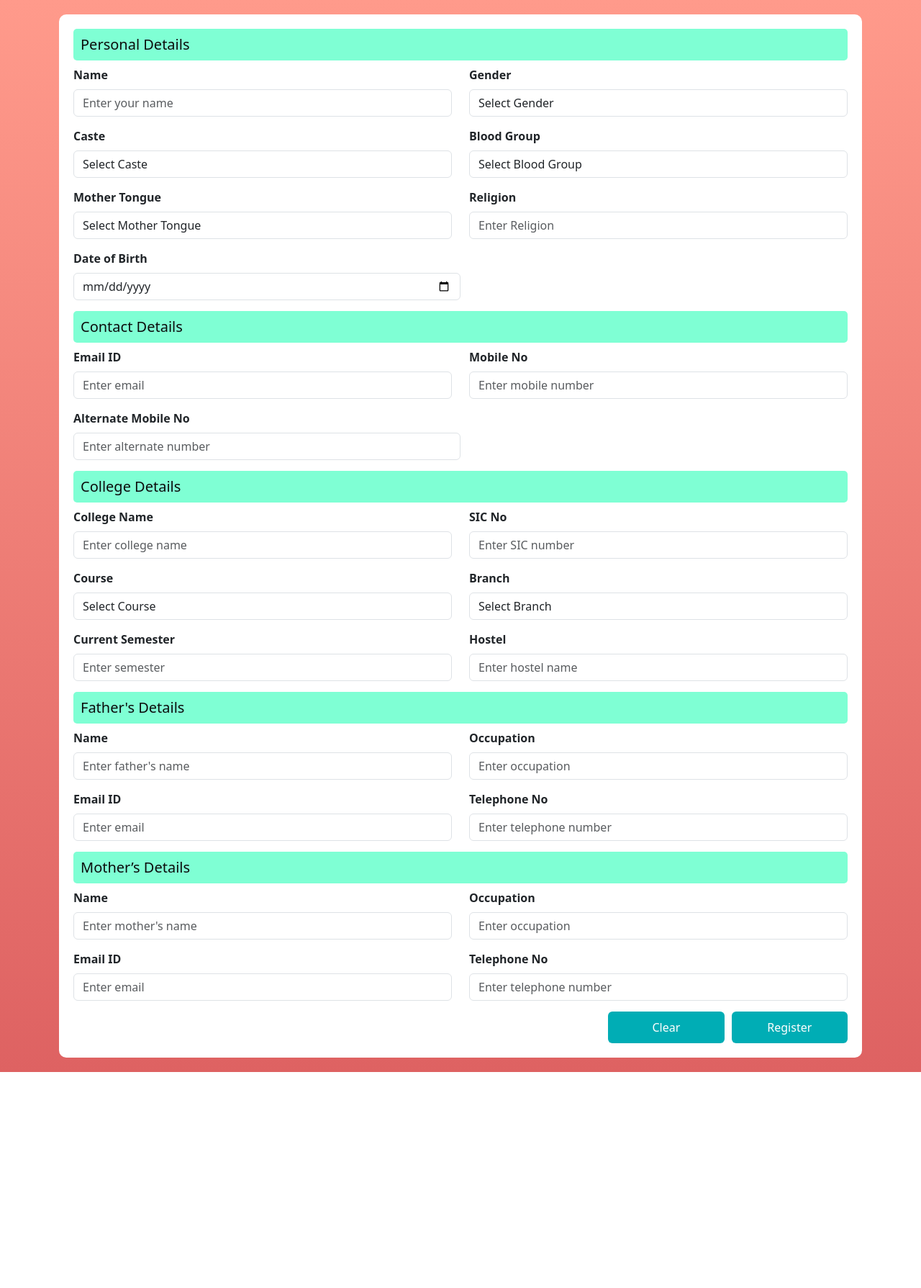
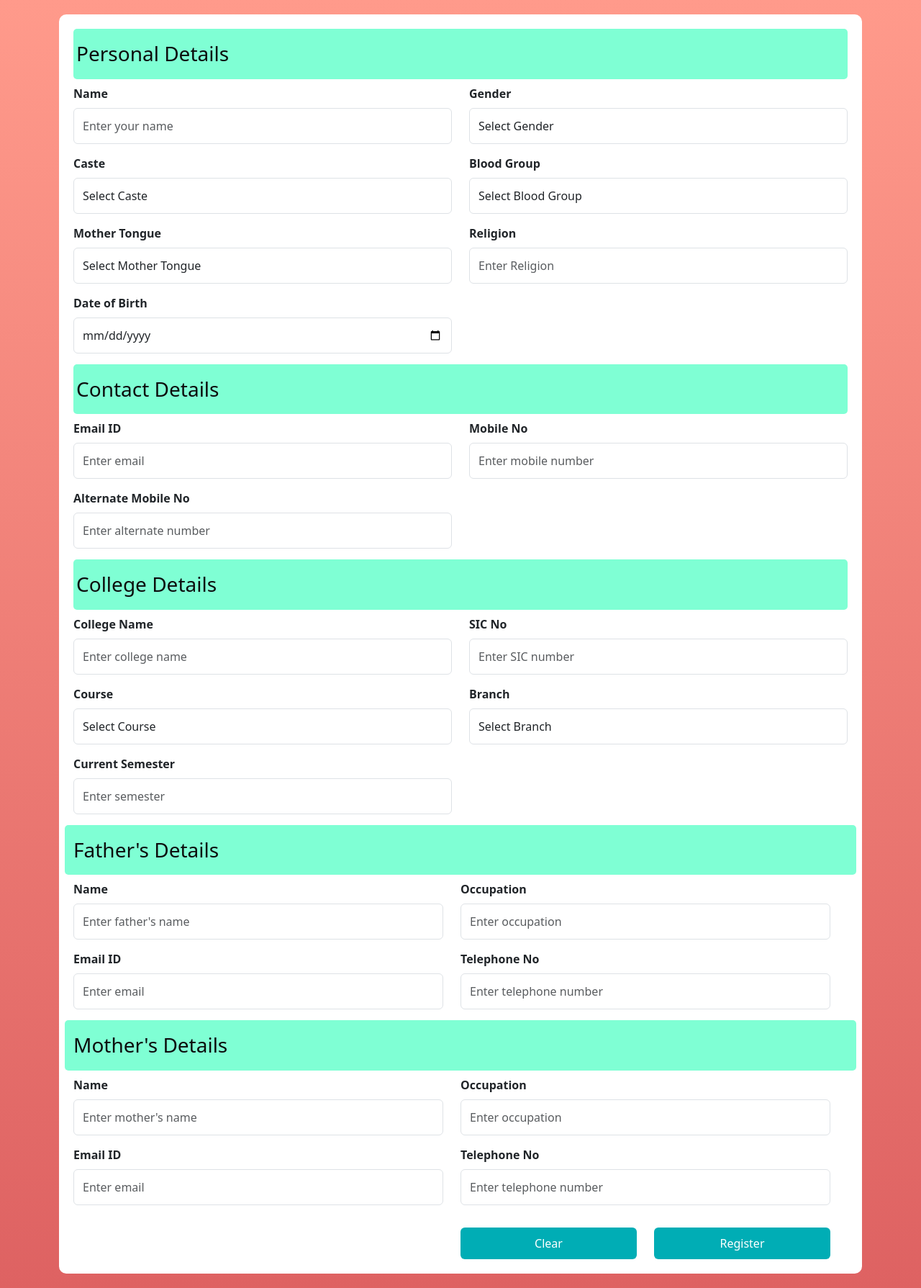
Before and after one commit to Manasghosh7681/DevNaviSoft, a PHP site: page /student_registration.html in a window 1280 px wide. Shown: the whole page at 72% size. Before the commit the page ends 1489 px from the top, so only its background shows below. Run offline with PHP 8.4, Linux system fonts and the light colour scheme.

Commit message:
registration user input

```diff
--- a/Student/student_login.css
+++ b/Student/student_login.css
@@ -1,4 +1,3 @@
-
 body {
     background: linear-gradient(to bottom, #ff9a8b, #de6262);
 }
--- a/Student/student_registration.css
+++ b/Student/student_registration.css
@@ -57,10 +57,10 @@ select:focus {
     background: #008c8c;
 }
 
-h5 {
+h3 {
     color: rgb(12, 12, 12);
     background-color: aquamarine;
-    padding: 10px;
+    padding:18px 4px;
     border-radius: 5px;
 }
 
--- a/Student/student_registration.html
+++ b/Student/student_registration.html
@@ -11,15 +11,16 @@
 <body>
     <div class="container">
         <form>
-            <h5>Personal Details</h5>
+            <h3>Personal Details</h3>
             <div class="row">
                 <div class="col-md-6 form-group">
                     <label>Name</label>
-                    <input type="text" class="form-control" required placeholder="Enter your name">
+                    <input type="text" class="form-control" required placeholder="Enter your name" id="name"
+                        style="height: 50px;">
                 </div>
                 <div class="col-md-6 form-group">
                     <label>Gender</label>
-                    <select class="form-control">
+                    <select class="form-control" style="height: 50px;" id="gender">
                         <option value="">Select Gender</option>
                         <option>Male</option>
                         <option>Female</option>
@@ -30,7 +31,7 @@
             <div class="row">
                 <div class="col-md-6 form-group">
                     <label>Caste</label>
-                    <select class="form-control">
+                    <select class="form-control" style="height: 50px;">
                         <option value="">Select Caste</option>
                         <option>General</option>
                         <option>OBC</option>
@@ -40,7 +41,7 @@
                 </div>
                 <div class="col-md-6 form-group">
                     <label>Blood Group</label>
-                    <select class="form-control">
+                    <select class="form-control" style="height: 50px;" id="blood">
                         <option value="">Select Blood Group</option>
                         <option value="A+">A+</option>
                         <option value="A-">A-</option>
@@ -57,7 +58,7 @@
             <div class="row">
                 <div class="form-group col-md-6">
                     <label>Mother Tongue</label>
-                    <select class="form-control">
+                    <select class="form-control" style="height: 50px;" id="mt">
                         <option value="">Select Mother Tongue</option>
                         <option value="Odia">Odia</option>
                         <option value="Hindi">Hindi</option>
@@ -67,45 +68,54 @@
                 </div>
                 <div class="col-md-6 form-group">
                     <label>Religion</label>
-                    <input type="text" class="form-control" placeholder="Enter Religion">
+                    <input type="text" class="form-control" placeholder="Enter Religion" id="religion"
+                        style="height: 50px;">
                 </div>
             </div>
+            <div class="row">
                 <div class="col-md-6 form-group">
                     <label>Date of Birth</label>
-                    <input type="date" class="form-control">
+                    <input type="date" class="form-control" id="dob" style="height: 50px;">
+                </div>
             </div>
 
-            <h5>Contact Details</h5>
+            <h3>Contact Details</h3>
             <div class="row">
                 <div class="col-md-6 form-group">
                     <label>Email ID</label>
-                    <input type="email" class="form-control" placeholder="Enter email">
+                    <input type="email" class="form-control" placeholder="Enter email" id="email" style="height: 50px;">
                 </div>
                 <div class="col-md-6 form-group">
                     <label>Mobile No</label>
-                    <input type="tel" class="form-control" placeholder="Enter mobile number">
+                    <input type="tel" class="form-control" placeholder="Enter mobile number" id="mob"
+                        style="height: 50px;">
                 </div>
             </div>
+            <div class="row">
                 <div class="form-group col-md-6">
                     <label>Alternate Mobile No</label>
-                <input type="tel" class="form-control" placeholder="Enter alternate number">
+                    <input type="tel" class="form-control" placeholder="Enter alternate number" id="altmob"
+                        style="height: 50px;">
                 </div>
-            <h5>College Details</h5>
+            </div>
+            <h3>College Details</h3>
             <div class="row">
                 <div class="col-md-6 form-group">
                     <label>College Name</label>
-                    <input type="text" class="form-control" placeholder="Enter college name">
+                    <input type="text" class="form-control" placeholder="Enter college name" id="clgname"
+                        style="height: 50px;">
                 </div>
                 <div class="col-md-6 form-group">
                     <label>SIC No</label>
-                    <input type="text" class="form-control" placeholder="Enter SIC number">
+                    <input type="text" class="form-control" placeholder="Enter SIC number" id="sicno"
+                        style="height: 50px;">
                 </div>
             </div>
             <div class="row">
                 <div class="col-md-6 form-group">
 
                     <label>Course</label>
-                        <select class="form-control">
+                    <select class="form-control" id="course" style="height: 50px;">
                         <option value="" selected disabled>Select Course</option>
                         <option value="BTech">BTech</option>
                         <option value="MTech">MTech</option>
@@ -121,7 +131,7 @@
                 </div>
                 <div class="col-md-6 form-group">
                     <label>Branch</label>
-                    <select class="form-control">
+                    <select class="form-control" style="height: 50px;" id="branch">
                         <option value="" selected disabled>Select Branch</option>
                         <option value="CSE">CSE</option>
                         <option value="ECE">ECE</option>
@@ -137,61 +147,127 @@
             <div class="row">
                 <div class="col-md-6 form-group">
                     <label>Current Semester</label>
-                    <input type="text" class="form-control" placeholder="Enter semester">
+                    <input type="text" class="form-control" placeholder="Enter semester" id="cursem"
+                        style="height: 50px;">
                 </div>
-                <div class="col-md-6 form-group">
-                    <label>Hostel</label>
-                    <input type="text" class="form-control" placeholder="Enter hostel name">
-                </div>
-            </div>
-            <h5>Father's Details</h5>
+
+                <h3>Father's Details</h3>
                 <div class="row">
                     <div class="col-md-6 form-group">
                         <label>Name</label>
-                    <input type="text" class="form-control" placeholder="Enter father's name">
+                        <input type="text" class="form-control" placeholder="Enter father's name" id="fname"
+                            style="height: 50px;">
                     </div>
                     <div class="col-md-6 form-group">
                         <label>Occupation</label>
-                    <input type="text" class="form-control" placeholder="Enter occupation">
+                        <input type="text" class="form-control" placeholder="Enter occupation" id="focp"
+                            style="height: 50px;">
                     </div>
                 </div>
                 <div class="row">
                     <div class="col-md-6 form-group">
                         <label>Email ID</label>
-                    <input type="email" class="form-control" placeholder="Enter email">
+                        <input type="email" class="form-control" placeholder="Enter email" id="femail"
+                            style="height: 50px;">
                     </div>
                     <div class="col-md-6 form-group">
                         <label>Telephone No</label>
-                    <input type="tel" class="form-control" placeholder="Enter telephone number">
+                        <input type="tel" class="form-control" placeholder="Enter telephone number" id="ftel"
+                            style="height: 50px;">
                     </div>
                 </div>
-            <h5>Mother’s Details</h5>
+                <h3>Mother's Details</h3>
                 <div class="row">
                     <div class="col-md-6 form-group">
                         <label>Name</label>
-                    <input type="text" class="form-control" placeholder="Enter mother's name">
+                        <input type="text" class="form-control" placeholder="Enter mother's name" id="mname"
+                            style="height: 50px;">
                     </div>
                     <div class="col-md-6 form-group">
                         <label>Occupation</label>
-                    <input type="text" class="form-control" placeholder="Enter occupation">
+                        <input type="text" class="form-control" placeholder="Enter occupation" id="mocp"
+                            style="height: 50px;">
                     </div>
                 </div>
                 <div class="row">
                     <div class="col-md-6 form-group">
                         <label>Email ID</label>
-                    <input type="email" class="form-control" placeholder="Enter email">
+                        <input type="email" class="form-control" placeholder="Enter email" id="memail"
+                            style="height: 50px;">
                     </div>
                     <div class="col-md-6 form-group">
                         <label>Telephone No</label>
-                    <input type="tel" class="form-control" placeholder="Enter telephone number">
+                        <input type="tel" class="form-control" placeholder="Enter telephone number" id="mtel"
+                            style="height: 50px;">
                     </div>
                 </div>
-            <div class="btn-container" >
-                <button type="reset" class="btn btn-primary d-block  " style="width: 15%;">Clear</button>
-                <button type="submit" class="btn btn-primary d-block " style="width: 15%;">Register</button>
+
+                <div class="row mt-3">
+                    <div class="col-md-6 ms-auto r d-flex justify-content-end gap-4">
+                        <button type="reset" class="btn btn-primary " style="width: 50%;">Clear</button>
+                        <button type="submit" class="btn btn-primary  " style="width: 50%;"
+                            onclick="register(event)">Register</button>
+                    </div>
                 </div>
         </form>
     </div>
 </body>
 
 </html>
+<script>
+    function register(event) {
+        event.preventDefault();
+        console.log("manas");
+
+        let name = document.querySelector('#name').value;
+        let gender = document.querySelector("#gender").value;
+        let caste = document.querySelector('select[style="height: 50px;"]').value;
+        let blood = document.querySelector('#blood').value;
+        let motherTongue = document.querySelector('#mt').value;
+        let religion = document.querySelector('#religion').value;
+        let dob = document.querySelector('#dob').value;
+        let email = document.querySelector('#email').value;
+        let mobile = document.querySelector('#mob').value;
+        let altMobile = document.querySelector('#altmob').value;
+        let collegeName = document.querySelector('#clgname').value;
+        let sicNo = document.querySelector('#sicno').value;
+        let course = document.querySelector('#course').value;
+        let branch = document.querySelector('#branch').value;
+        let semester = document.querySelector('#cursem').value;
+
+        let fatherName = document.querySelector('#fname').value;
+        let fatherOccupation = document.querySelector('#focp').value;
+        let fatherEmail = document.querySelector('#femail').value;
+        let fatherTelephone = document.querySelector('#ftel').value;
+
+        let motherName = document.querySelector('#mname').value;
+        let motherOccupation = document.querySelector('#mocp').value;
+        let motherEmail = document.querySelector('#memail').value;
+        let motherTelephone = document.querySelector('#mtel').value;
+
+        console.log("Name:", name);
+        console.log("Gender:", gender);
+        console.log("Caste:", caste);
+        console.log("Blood Group:", blood);
+        console.log("Mother Tongue:", motherTongue);
+        console.log("Religion:", religion);
+        console.log("Date of Birth:", dob);
+        console.log("Email:", email);
+        console.log("Mobile:", mobile);
+        console.log("Alternate Mobile:", altMobile);
+        console.log("College Name:", collegeName);
+        console.log("SIC No:", sicNo);
+        console.log("Course:", course);
+        console.log("Branch:", branch);
+        console.log("Current Semester:", semester);
+        console.log("Father's Name:", fatherName);
+        console.log("Father's Occupation:", fatherOccupation);
+        console.log("Father's Email:", fatherEmail);
+        console.log("Father's Telephone:", fatherTelephone);
+        console.log("Mother's Name:", motherName);
+        console.log("Mother's Occupation:", motherOccupation);
+        console.log("Mother's Email:", motherEmail);
+        console.log("Mother's Telephone:", motherTelephone);
+    }
+
+</script>
```
Also changed, not shown: Student/student_login.html (+4 -18 lines). Lines whose indentation alone changed are shown as unchanged.
